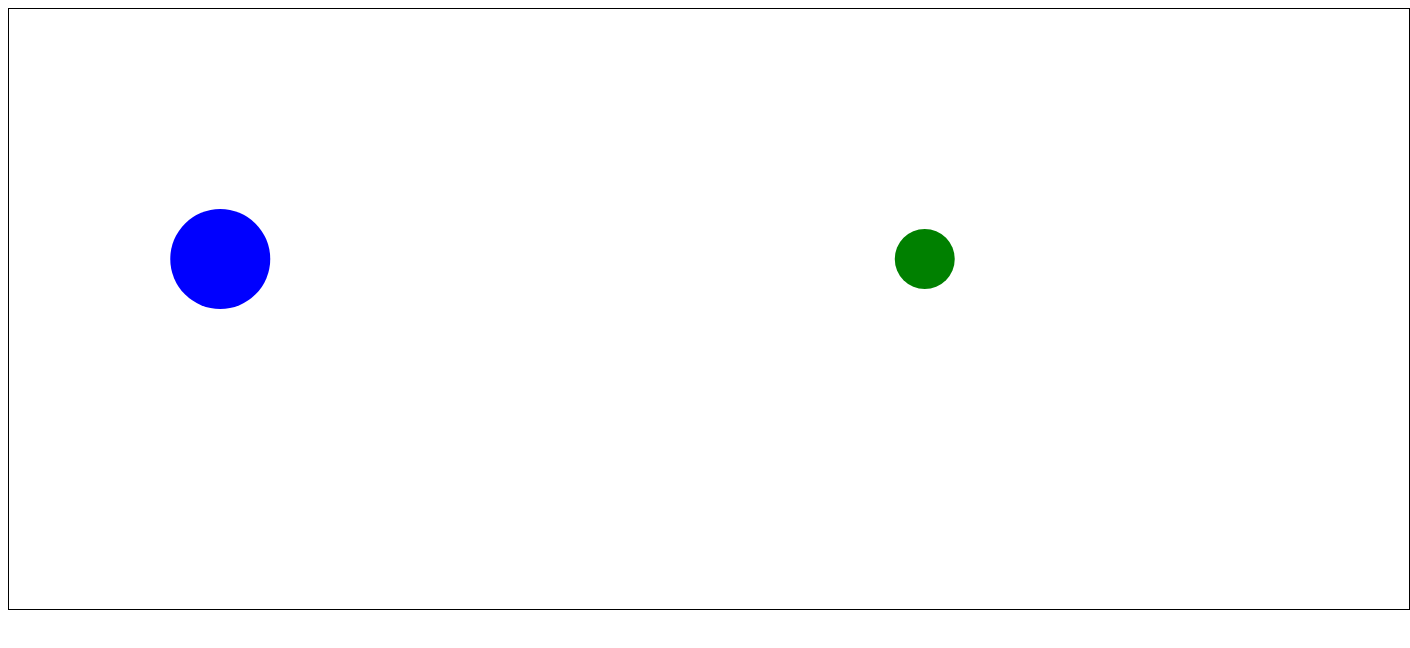
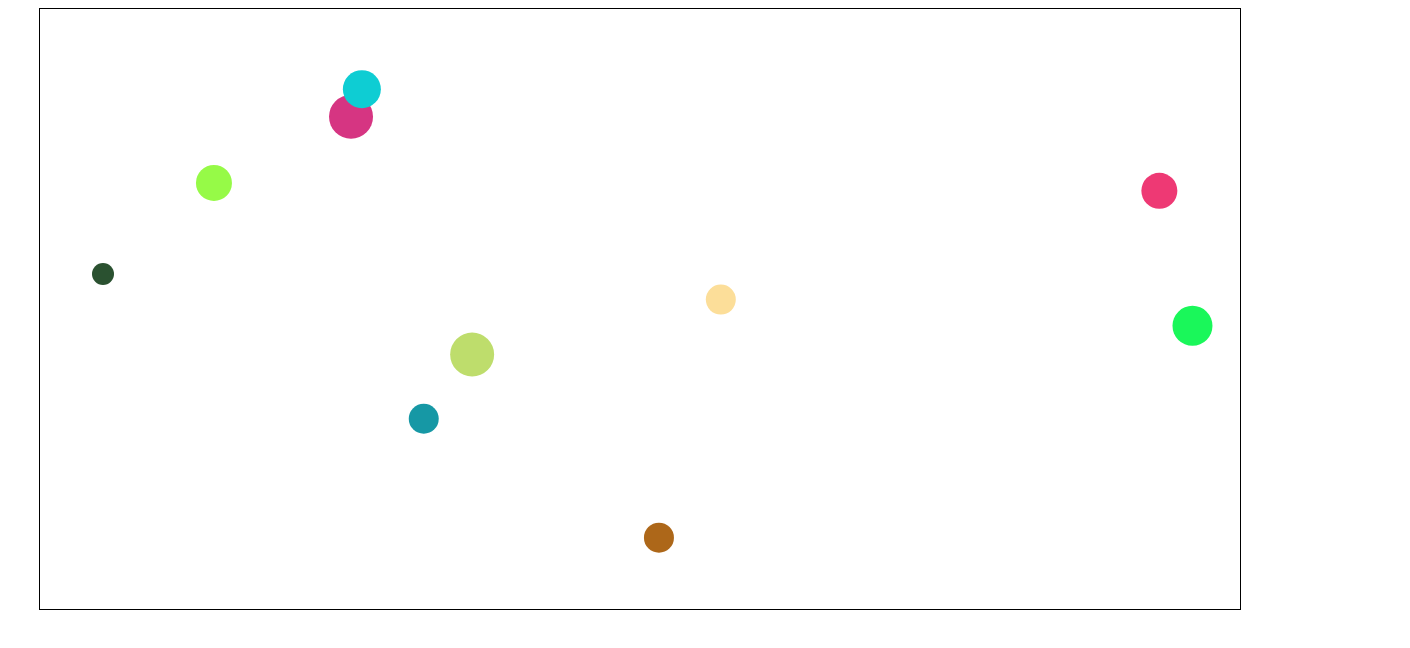
Before and after one commit to Marian-L-M/canvas-study, a plain HTML site: page Project_5_Physics_Animation/index.html in a window 1280 px wide. Shown: the whole page, 1410 px wide, since content can reach past the window. Drawn offline with Linux system fonts and the light colour scheme.

Commit message:
finished random ball generator with collisiond etection

```diff
--- a/Project_5_Physics_Animation/index.html
+++ b/Project_5_Physics_Animation/index.html
@@ -8,7 +8,7 @@
     <title>Physics animation</title>
 </head>
 <body>
-    <canvas id="le-canvas" width="1400" height="600">
+    <canvas id="le-canvas" width="1200" height="600">
         Canvas element cannot be displayed. Please check if your browser supports Javascript and HTML5 Canvas.
     </canvas>
 
--- a/Project_5_Physics_Animation/main.js
+++ b/Project_5_Physics_Animation/main.js
@@ -6,23 +6,23 @@ window.onload = function(){
 
     const g = 0.098 // gravity;
 
-    // Large Ball
-    let ball1 = new Ball (50, 'blue');
-    ball1.x = 290;
-    ball1.y = 250;
-    ball1.m = 10;
-    ball1.context = context;
+    let numOfBalls = 10;
+    let balls = [];
 
-    // Small Ball
-    let ball2 = new Ball (30, 'green');
-    ball2.x = 800;
-    ball2.y = 250;
-    ball2.m = 6;
-    ball2.context = context;
-
-    // Velocity
-    ball1.vx = 6;
-    ball2.vx = -7;
+    for (let i = 0; i < numOfBalls; i++){
+        let radius = getRandomInt(10, 25);
+        let color = createRandomColor();
+        let ball = new Ball(radius);
+        ball.x = getRandomInt(radius, canvas.width - radius);
+        ball.y = getRandomInt(radius, canvas.height - radius);
+        ball.m = radius;
+        ball.c = 'rgb('+ color.r + ',' + color.g + ',' + color.b + ')';
+        ball.context = context;
+        ball.vx = getRandomInt(0, 20) - 10;
+        ball.vy = getRandomInt(0, 20) - 10;
+        ball.draw();
+        balls.push(ball);
+    }
 
     window.requestAnimationFrame(animationLoop);
 
@@ -32,36 +32,11 @@ window.onload = function(){
         context.clearRect(0, 0, canvas.width, canvas.height);
 
         // Update
-        ball1.x += ball1.vx;
-        ball2.x += ball2.vx;
-
-        // Detect Edge Collisions
-        if(ball1.x + ball1.r > canvas.width || ball1.x - ball1.r < 0){
-            ball1.vx *= -1;
-        }
-
-        if(ball2.x + ball2.r > canvas.width || ball2.x - ball2.r < 0){
-            ball2.vx *= -1;
-        }
-
-        // Detect Ball Collisions
-        if(Math.abs(ball1.x - ball2.x) < ball1.r + ball2.r){
-            // Momentum equation
-            let v1 =((ball1.m - ball2.m) * ball1.vx) / (ball1.m + ball2.m);
-                v1 += (2 * ball2.m * ball2.vx) /  (ball1.m + ball2.m);
-
-            let v2 =((ball2.m - ball1.m) * ball2.vx) / (ball2.m + ball1.m);
-                v2 += (2 * ball1.m * ball1.vx) /  (ball1.m + ball2.m);
-
-            ball1.vx =v1;
-            ball2.vx =v2;
-        }
+        moveBalls();
+        checkBallCollisions()
 
         // Draw
-        ball1.draw();
-        ball2.draw();
-
-
+        drawBalls();
 
         // Animate
         window.requestAnimationFrame(animationLoop)
@@ -77,4 +52,85 @@ window.onload = function(){
             window.setTimeout(callback, 1000/60);
         };
     })();
+
+function move(ball) {
+    ball.x += ball.vx;
+    ball.y += ball.vy;
+    checkEdges(ball)
+}
+
+function moveBalls(){
+    for(let i = 0; i < numOfBalls; i++){
+        move(balls[i])
+    }
+}
+
+function drawBalls(){
+    for(let i = 0; i < numOfBalls; i++){
+        balls[i].draw();
+    }
+}
+
+function checkEdges(ball){
+    if(ball.x + ball.r > canvas.width || ball.x - ball.r < 0){
+        ball.vx *= -1;
+    }
+
+    if(ball.y + ball.r > canvas.height || ball.y - ball.r < 0){
+        ball.vy *= -1;
+    }
+}
+
+function isCollided(ball1, ball2) {
+    return (Math.abs(ball1.x - ball2.x) < ball1.r + ball2.r) &&
+           (Math.abs(ball1.y - ball2.y) < ball1.r + ball2.r)
+}
+
+function checkBallCollisions() {
+    for(let i = 0; i < numOfBalls; i++){
+        let ball1 = balls[i];
+        for(let j = i + 1; j< numOfBalls; j++){
+            let ball2 = balls[j];
+
+            if(isCollided(ball1, ball2)){
+                // Horizontal velocity ball1 after collision
+                let vx1 =((ball1.m - ball2.m) * ball1.vx) / (ball1.m + ball2.m);
+                vx1 += (2 * ball2.m * ball2.vx) /  (ball1.m + ball2.m);
+
+                // Horizontal velocity ball2 after collision
+                let vx2 =((ball2.m - ball1.m) * ball2.vx) / (ball2.m + ball1.m);
+                    vx2 += (2 * ball1.m * ball1.vx) /  (ball1.m + ball2.m);
+
+                ball1.vx =vx1;
+                ball2.vx =vx2;
+
+                // Vertical velocity ball1 after collision
+                let vy1 =((ball1.m - ball2.m) * ball1.vy) / (ball1.m + ball2.m);
+                vy1 += (2 * ball2.m * ball2.vy) /  (ball1.m + ball2.m);
+
+                // Vertical velocity ball2 after collision
+                let vy2 =((ball2.m - ball1.m) * ball2.vy) / (ball2.m + ball1.m);
+                    vy2 += (2 * ball1.m * ball1.vy) /  (ball1.m + ball2.m);
+
+                ball1.vy =vy1;
+                ball2.vy =vy2;
+            }
+        }
+    }
+}
+
+
+// Random number generators
+function getRandomInt (min, max) {
+    min = Math.ceil(min);
+    max = Math.floor(max);
+    return Math.floor(Math.random() * (max - min)) + min;
+}
+
+function createRandomColor() {
+    let red = getRandomInt(0, 257);
+    let green = getRandomInt(0, 257);
+    let blue = getRandomInt(0, 257);
+    return {r: red, g:green, b: blue};
 };
+}
```
Also changed, not shown: Project_5_Physics_Animation/momentum.js (added, +80 -0 lines).
